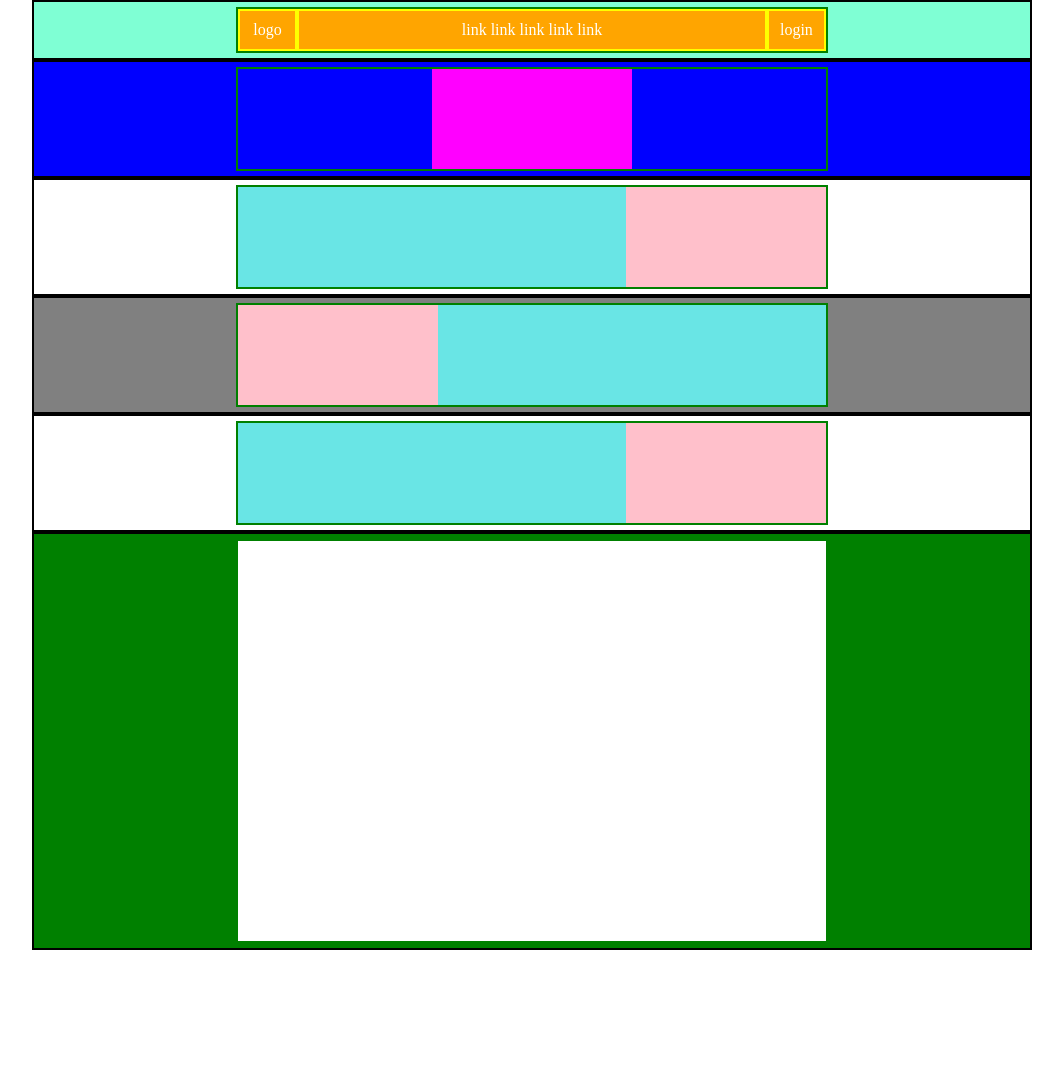
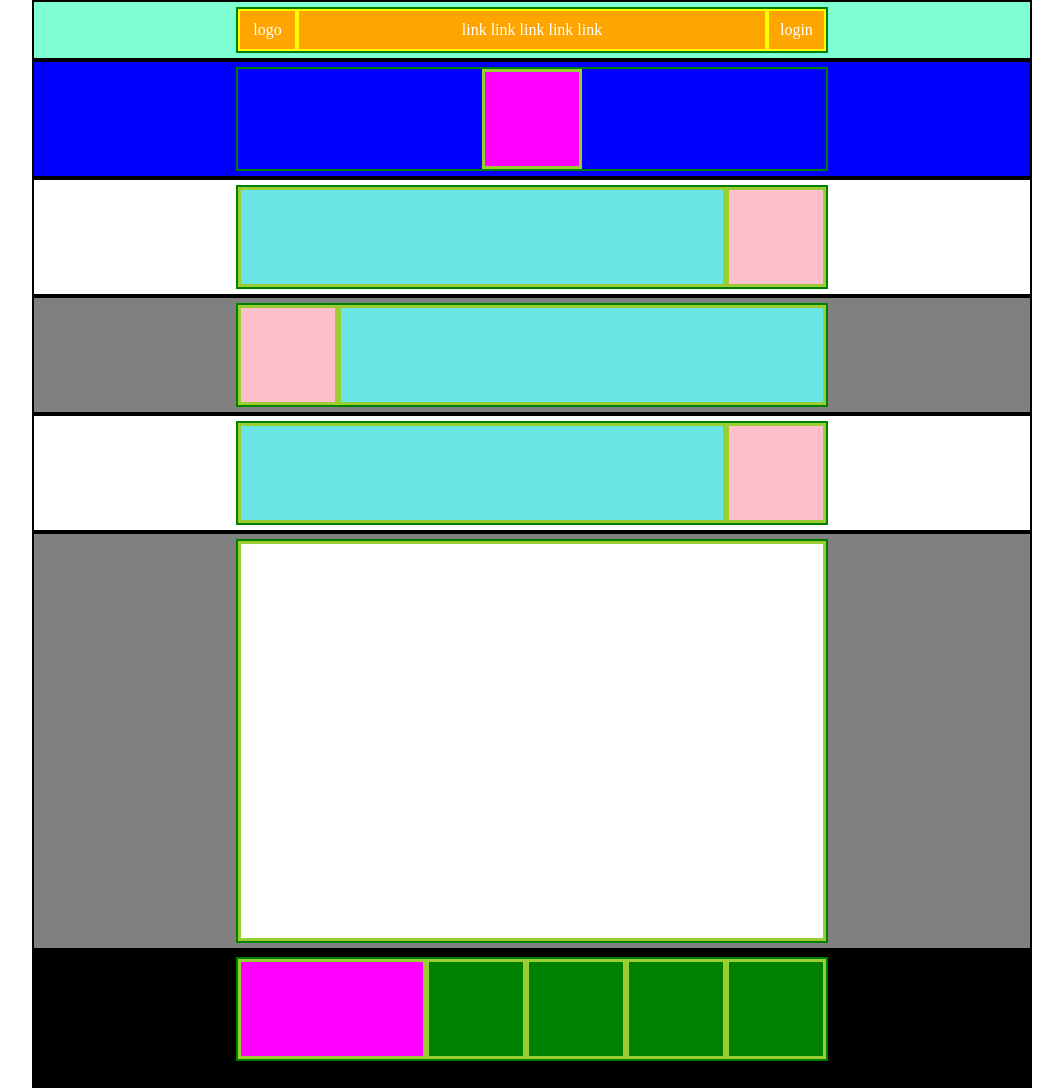
Before and after one commit to Carmine-Doronzo/htmlcss-struttura-discord, a plain HTML site: page index.html in a window 1280 px wide. Shown: the whole page, without its empty margins (108-1171 px from the left). Before the commit the page ends 950 px from the top, so only its background shows below. Drawn offline with Linux system fonts and the light colour scheme.

Commit message:
Add marg selector for section 6

```diff
--- a/css/style.css
+++ b/css/style.css
@@ -19,6 +19,10 @@
 
 }
 
+.col{
+    flex-direction: column;
+}
+
 
 .reverse{
     flex-direction: row-reverse;
@@ -37,12 +41,16 @@
 
 .column-main{
     height: 100px;
-    width: 200px;
+    width: 100px;
 }
 
 .height{
     height: 400px;
     width: 400px;
+}
+
+.marg{
+    margin-bottom: 20px;
 }
 
 
@@ -69,6 +77,7 @@
 }
 
 .debug .column-main{
+    border: 3px solid yellowgreen;
 
 }
 
@@ -107,3 +116,7 @@
 .debug .bg-green{
     background-color: green;
 }
+
+.debug .bg-black{
+    background-color: black;
+}
--- a/index.html
+++ b/index.html
@@ -82,13 +82,24 @@
         <!--sezione 5-->
         <section>
 
-            <div class="container bg-green">
+            <div class="container bg-grey">
                 <div class="row">
                     <div class="column-main bg-white height grow"></div>
                 </div>
             </div>
 
         </section>
+        <!--sezione 6-->
+        <div class="container bg-black">
+            <div class="row marg">
+                <div class="column-main bg-magenta grow"></div>
+                <div class="column-main bg-green"></div>
+                <div class="column-main bg-green"></div>
+                <div class="column-main bg-green"></div>
+                <div class="column-main bg-green"></div>
+
+            </div>
+        </div>
 
 
 
```
